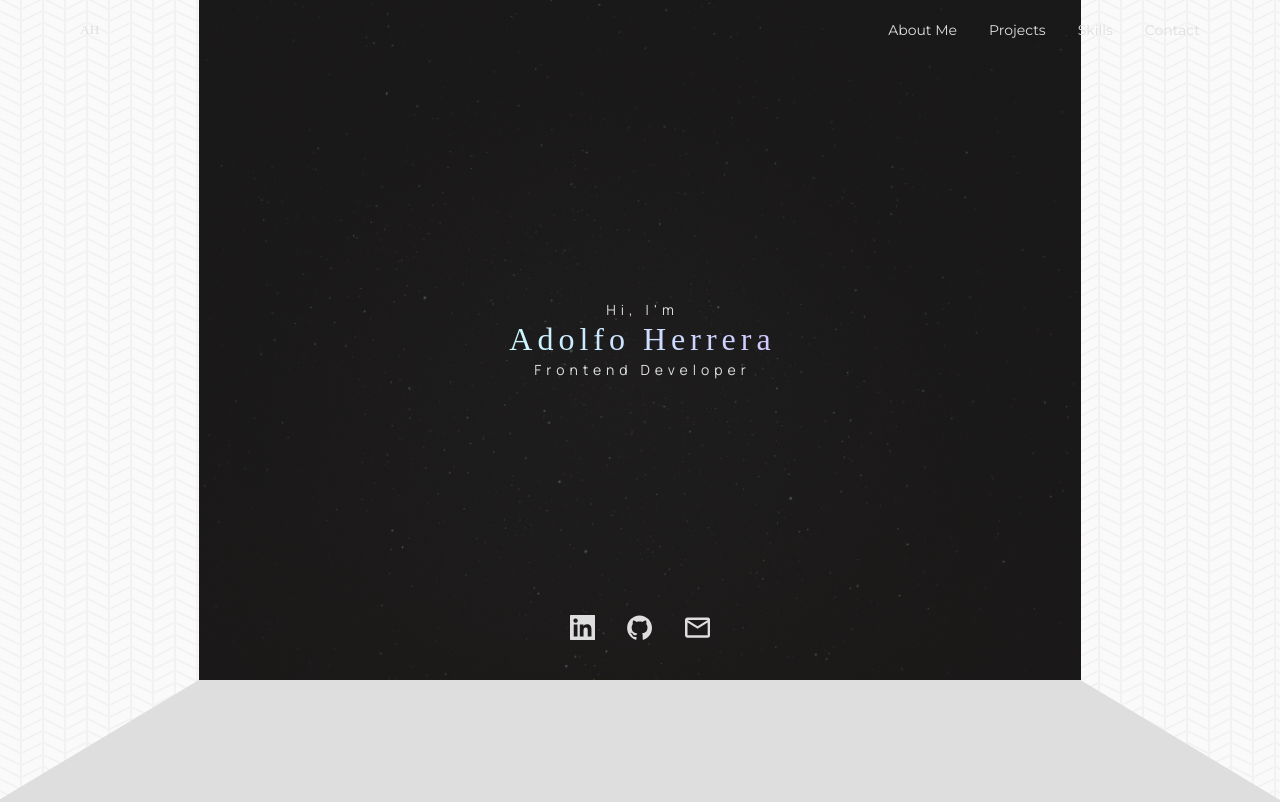
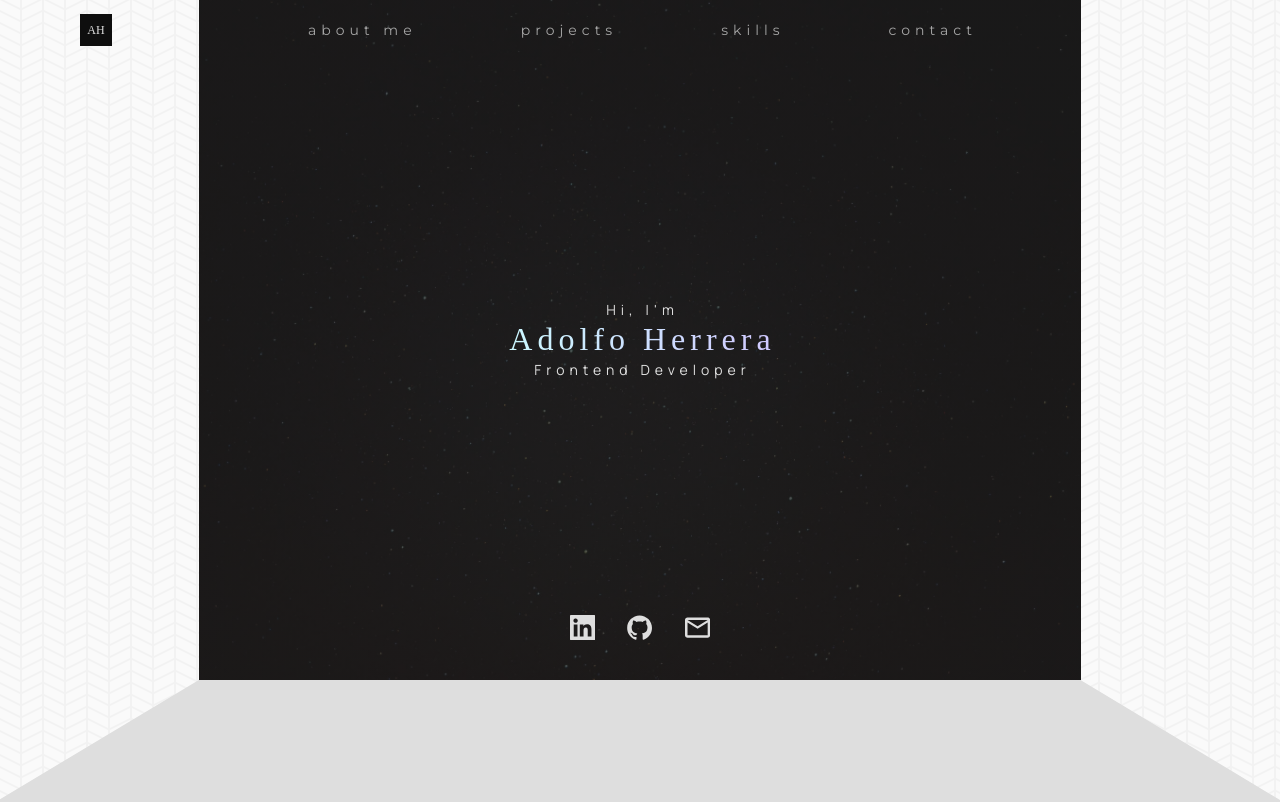
Before and after one commit to Wolfushima/portfolio, a React (Create React App) app: page / in a window 1280 px wide. Shown: the top 802 px of the page. Built offline with nearby package versions, Linux system fonts and the light colour scheme; a web font is replaced by a local one.

Commit message:
styles: Update styles for Header component

```diff
--- a/src/sass/_header.scss
+++ b/src/sass/_header.scss
@@ -1,7 +1,3 @@
-.header.bgTransparent {
-  background: transparent;
-  border-bottom: transparent;
-}
 .header {
   min-width: 320px;
   position: fixed;
@@ -9,18 +5,13 @@
   min-height: 60px;
   height: 60px;
   color: $light-text;
-  background: $bg-grey-dark;
-  border-bottom: 1px solid $light-grey-text;
+  backdrop-filter: brightness(0.1);
   z-index: 9999;
   transition: all 0.3s ease;
   &__wrapper {
-    max-width: 1440px;
-    padding: 0 5rem;
     height: 100%;
     margin: 0 auto;
-    @include breakpoint-down(medium) {
-      padding: 0 3rem;
-    }
+    position: relative;
     @include breakpoint-down(small) {
       padding: 0 2rem;
     }
@@ -28,25 +19,44 @@
   &__logo {
     color: $light-text;
     font-family: 'Mate SC', serif;
-    background: transparent;
+    font-size: $font-xsm;
     border: none;
     cursor: pointer;
+    position: absolute;
+    left: 5rem;
+    width: 2rem;
+    min-width: 2rem;
+    height: 2rem;
+    min-height: 2rem;
+    background-color: #0e0e0e;
+    @include breakpoint-down(medium) {
+      left: 3rem;
+    }
+    @include breakpoint-down(small) {
+      position: static;
+      left: auto;
+    }
   }
   &__container {
     display: flex;
-    flex-direction: row;
-    justify-content: space-between;
+    justify-content: center;
     align-items: center;
     height: 100%;
+    @include breakpoint-down(small) {
+      flex-direction: row;
+      justify-content: space-between;
+    }
+  }
+  nav {
+    width: calc(70.9% - 2vw);
+    max-width: 1440px;
   }
   ul {
     display: flex;
-    flex-direction: row;
     align-items: center;
-    justify-content: flex-end;
     list-style: none;
-    gap: 2rem;
     text-decoration: none;
+    justify-content: space-evenly;
     @include breakpoint-down(small) {
       transition: all 0.3s ease;
       flex-direction: column;
@@ -60,18 +70,26 @@
       padding: 80px 2rem 0 2rem;
       height: 100vh;
       width: 200px;
+      align-items: flex-end;
+      gap: 1rem;
     }
     li {
       button {
         font-size: $font-sm;
         background: none;
-        color: $light-text;
         border: none;
         cursor: pointer;
         font-family: 'Montserrat', sans-serif;
         transition: color 0.3s ease;
+        text-transform: lowercase;
+        color: #A6A6A6;
+        letter-spacing: 5px;
+        margin-right: -5px;
         &:hover {
           color: darken($light-text, 5%);
+        }
+        @include breakpoint-down(medium) {
+          font-size: $font-xsm;
         }
       }
     }
@@ -79,16 +97,17 @@
   ul.expanded {
     right: 0;
   }
-  &__hamburger.button {
-    transform: scale(0.7);
-  }
   &__hamburger {
     display: none;
     background: transparent;
+    z-index: 9999;
+    position: relative;
+    width: 2rem;
+    min-width: 2rem;
+    height: 2rem;
+    min-height: 2rem;
     border: none;
-    z-index: 9999;
-    width: 30px;
-    height: 22.5px;
+    padding: 5px;
     -webkit-transform: rotate(0deg);
     -moz-transform: rotate(0deg);
     -o-transform: rotate(0deg);
@@ -99,17 +118,19 @@
     transition: .5s ease-in-out;
     cursor: pointer;
     @include breakpoint-down(small) {
-      display: block;
+      display: flex;
+      flex-direction: column;
+      justify-content: space-around;
+      align-items: center;
     }
     span {
       display: block;
-      position: absolute;
       height: 2px;
       width: 100%;
       background: $light-text;
       border-radius: 9px;
       opacity: 1;
-      left: 0;
+      box-shadow: 0 0 0 1px #0e0e0e;
       -webkit-transform: rotate(0deg);
       -moz-transform: rotate(0deg);
       -o-transform: rotate(0deg);
@@ -119,28 +140,35 @@
       -o-transition: .25s ease-in-out;
       transition: .25s ease-in-out;
     }
-    span:nth-child(1) {
-      top: 0px;
+    span:nth-child(2) {
+      display: none;
+    }
+    &:hover {
+      span {
+        transform: scale(0.7);
+      }
+    }
+  }
+  &__hamburger.open {
+    backdrop-filter: none;
+    box-shadow: none;
+    span {
+      border-radius: 100%;
+    }
+    span:nth-child(1),
+    span:nth-child(4) {
+      width: 0%;
     }
     span:nth-child(2),
     span:nth-child(3) {
-      top: 9px;
-    }
-    span:nth-child(4) {
-      top: 18px;
-    }
-  }
-  &__hamburger.open {
-    span:nth-child(1) {
-      top: 18px;
-      width: 0%;
-      left: 50%;
+      position: absolute;
     }
     span:nth-child(2) {
       -webkit-transform: rotate(45deg);
       -moz-transform: rotate(45deg);
       -o-transform: rotate(45deg);
       transform: rotate(45deg);
+      display: block;
     }
     span:nth-child(3) {
       -webkit-transform: rotate(-45deg);
@@ -148,10 +176,16 @@
       -o-transform: rotate(-45deg);
       transform: rotate(-45deg);
     }
-    span:nth-child(4) {
-      top: 18px;
-      width: 0%;
-      left: 50%;
-    }
   }
 }
+.header.hide {
+  background-color: transparent;
+  backdrop-filter: none;
+  pointer-events: none;
+  opacity: 0;
+}
+.header.bgTransparent {
+  transition: all 1s ease;
+  background-color: transparent;
+  backdrop-filter: none;
+}
```
